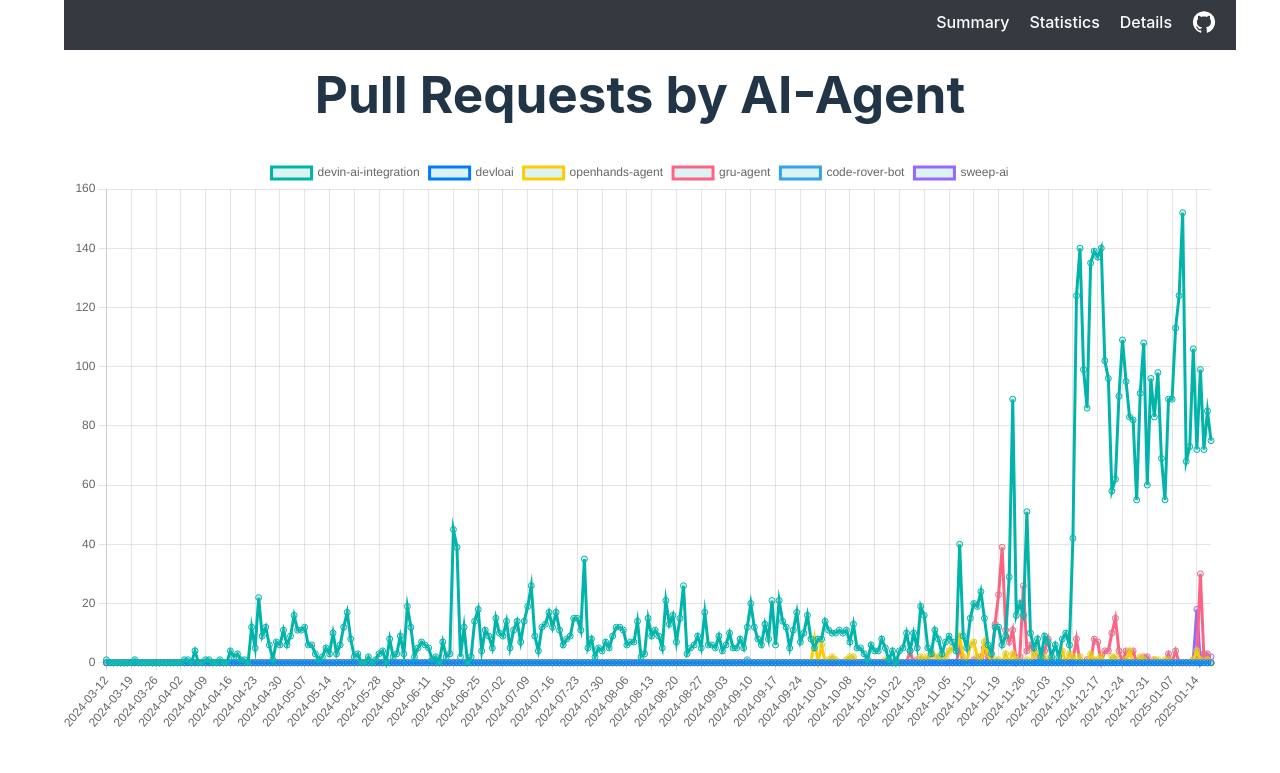
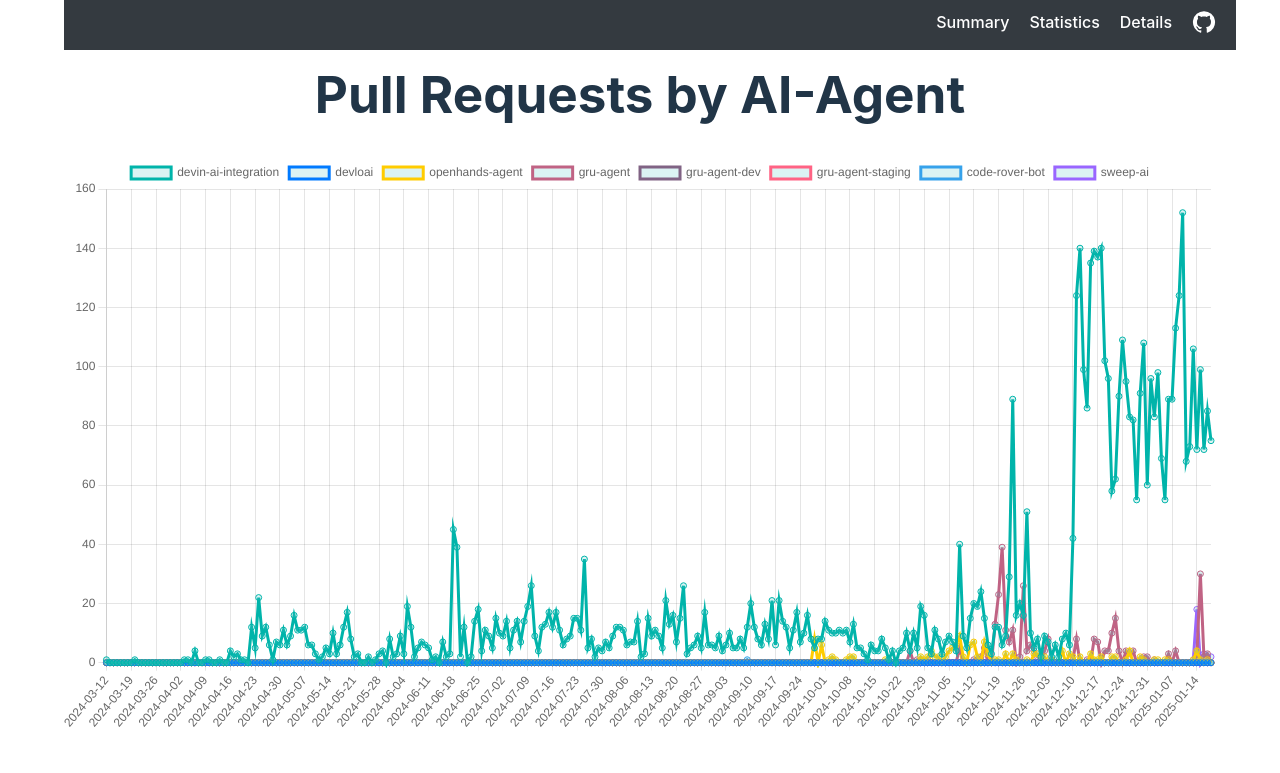
Before and after one commit to kaakaa/ai-agent-statistics, a React (Vite) app in the folder webapp/: page / in a window 1280 px wide. Shown: the top 773 px of the page. Built offline with nearby package versions, Linux system fonts and the light colour scheme.

Commit message:
feat: show agents

```diff
--- a/webapp/src/components/statistics/PullRequestsCount.tsx
+++ b/webapp/src/components/statistics/PullRequestsCount.tsx
@@ -2,21 +2,13 @@ import { Line } from 'react-chartjs-2';
 
 import { PRCount } from '@/types';
 import { getBaseUrl } from '@/utils';
+import { authorColors } from './ReposCount';
 
 type ChartProps = {
     prCounts: PRCount[];
 }
 
 const PullRequestsCountChart = ({prCounts}: ChartProps) => {
-    const authors = [
-        {name: "devin-ai-integration", color: 'rgba(0, 180, 170, 1)'},
-        {name: "devloai", color: 'rgba(0, 122, 255, 1)'},
-        {name: "openhands-agent", color: 'rgba(255, 204, 0, 1)'},
-        {name: "gru-agent", color: 'rgba(255, 99, 132, 1)'},
-        {name: "code-rover-bot", color: 'rgba(54, 162, 235, 1)'},
-        {name: "sweep-ai", color: 'rgba(153, 102, 255, 1)'},
-    ];
-
     const dates = Array.from(new Set(prCounts.map((prCount: PRCount) => prCount.date).filter(date => date)));
     if (!dates || dates.length === 0) {
         return <div>No data</div>
@@ -30,7 +22,7 @@ const PullRequestsCountChart = ({prCounts}: ChartProps) => {
         labels.push(begin.toISOString().split('T')[0]);
     }
 
-    const datasets = authors.map(author => {
+    const datasets = authorColors.map(author => {
         const countsByAuthor = prCounts.filter((prCount: PRCount) => prCount.author === author.name)
         const counts = labels.map(date => countsByAuthor.find((c: PRCount) => c.date === date)?.count || 0);
         return {
--- a/webapp/src/components/statistics/ReposCount.tsx
+++ b/webapp/src/components/statistics/ReposCount.tsx
@@ -7,16 +7,18 @@ type ChartProps = {
     prCounts: PRCount[];
 }
 
-const ReposCountChart = ({prCounts}: ChartProps) => {
-    const authors = [
+export const authorColors = [
   {name: "devin-ai-integration", color: 'rgba(0, 180, 170, 1)'},
   {name: "devloai", color: 'rgba(0, 122, 255, 1)'},
   {name: "openhands-agent", color: 'rgba(255, 204, 0, 1)'},
-        {name: "gru-agent", color: 'rgba(255, 99, 132, 1)'},
+  {name: "gru-agent", color: 'rgba(192, 99, 132, 1)'},
+  {name: "gru-agent-dev", color: 'rgba(128, 99, 132, 1)'},
+  {name: "gru-agent-staging", color: 'rgba(255, 99, 132, 1)'},
   {name: "code-rover-bot", color: 'rgba(54, 162, 235, 1)'},
   {name: "sweep-ai", color: 'rgba(153, 102, 255, 1)'},
 ];
 
+const ReposCountChart = ({prCounts}: ChartProps) => {
     const dates = Array.from(new Set(prCounts.map((prCount: PRCount) => prCount.date).filter(date => date)));
     if (!dates || dates.length === 0) {
         return <div>No data</div>
@@ -30,7 +32,7 @@ const ReposCountChart = ({prCounts}: ChartProps) => {
         labels.push(begin.toISOString().split('T')[0]);
     }
 
-    const datasets = authors.map(author => {
+    const datasets = authorColors.map(author => {
         const countsByAuthor = prCounts.filter((prCount: any) => prCount.author === author.name)
         const counts = labels.map(date => countsByAuthor.find((c: PRCount) => c.date === date)?.repos || 0);
         return {
```
Lines whose indentation alone changed are shown as unchanged.
